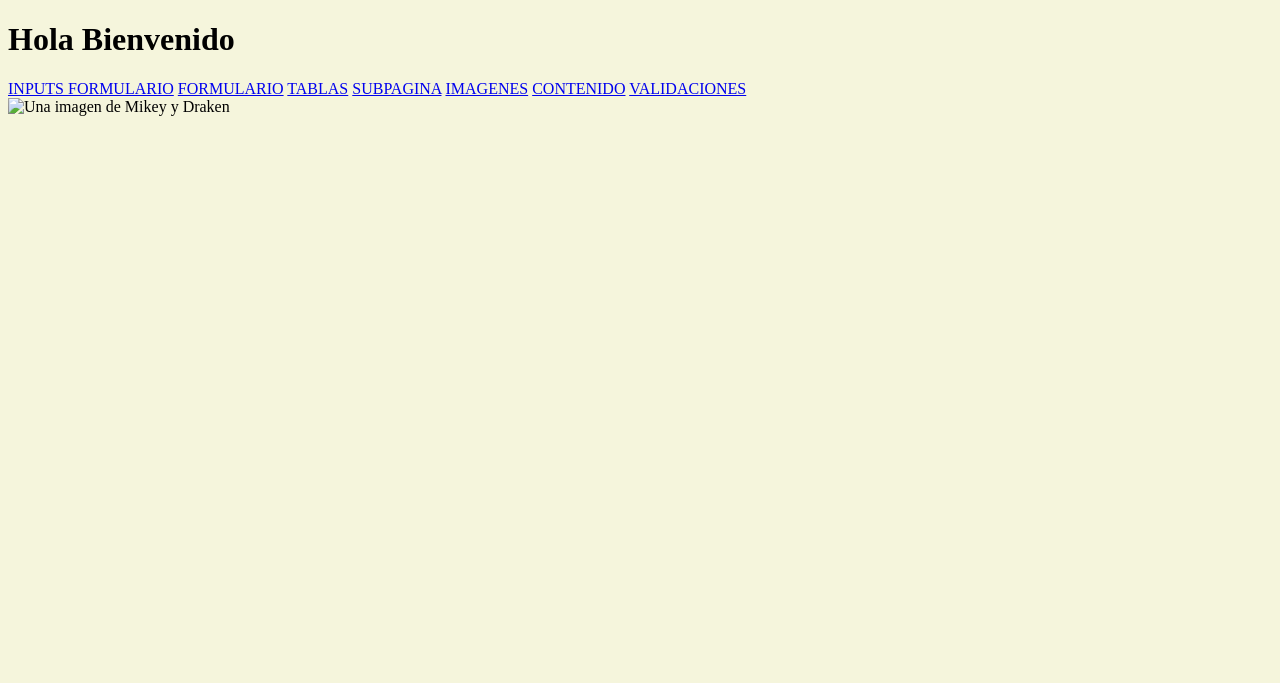
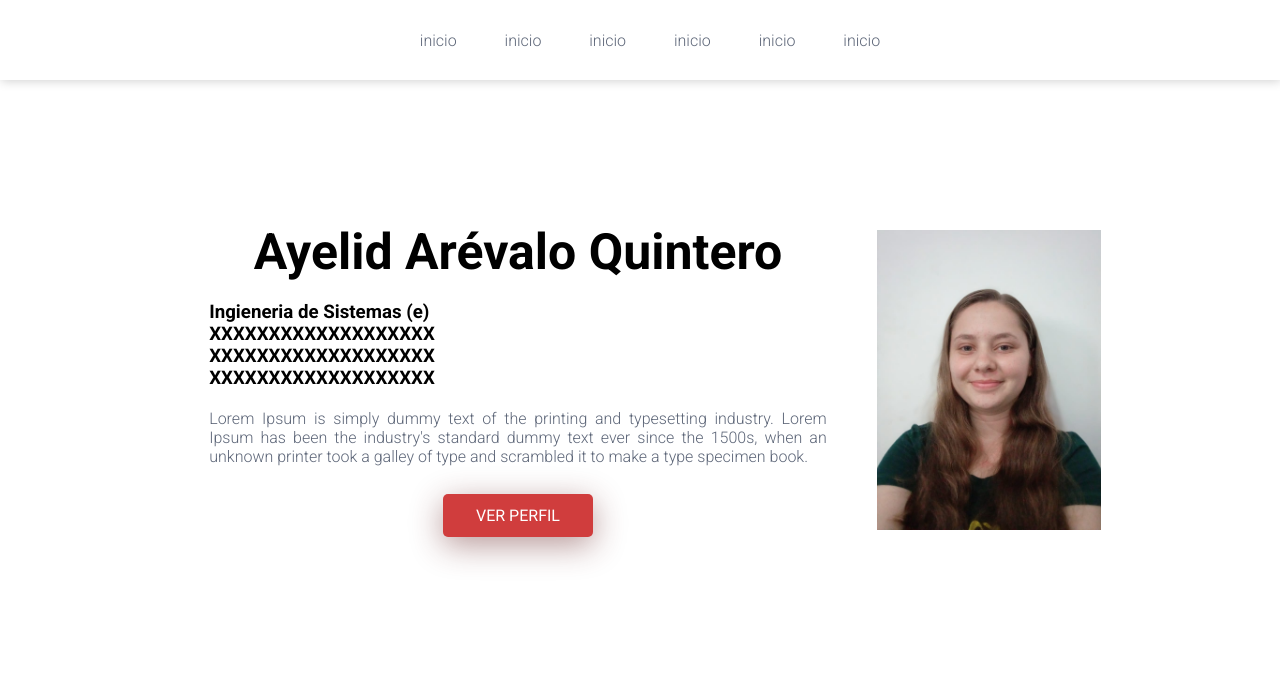
Before and after one commit to Ayelid07/CURRICULUM, a plain HTML site: page index.html in a window 1280 px wide. Drawn offline with Linux system fonts and the light colour scheme.

Commit message:
add files update

```diff
--- /dev/null
+++ b/CSS/estilo.css
@@ -0,0 +1,118 @@
+*{
+    margin: 0;
+    padding: 0;
+    box-sizing: border-box;
+}
+
+body {
+    font-family: 'Roboto', sans-serif;
+}
+
+h1 {
+    font-size: 50px;
+}
+
+.contenedor {
+    width: 90%;
+    max-width: 1400px;
+    margin: auto;
+    overflow: hidden;
+}
+
+header::before {
+    content: "";
+    display: block;
+    margin-bottom: 80px;
+}
+
+nav {
+    width: 100%;
+    height: 80px;
+    background: #fff;
+    border-bottom: 1px solid transparent;
+    box-shadow: 1px 1px 10px 0 rgba(207,207,207);
+    position: fixed;
+    top: 0;
+    z-index: 100;
+}
+
+.nav {
+    display: flex;
+    height: 80px;
+    width: 100%;
+    align-items: center;
+}
+
+.enlaces-header {
+    font-weight: 300;
+    margin: auto;
+}
+
+.nav .enlaces-header a {
+    color: #5d6678;
+    text-decoration: none;
+    margin-left: 20px;
+    padding: 12px;
+    border-radius: 10px;
+}
+
+.nav .enlaces-header a:hover {
+    color: #fff;
+    background-color: #d03d3d;
+    border-color: #d03d3d;
+    transition: all ease-in-out .6s;
+}
+
+.titulospro {
+    text-align: left;
+    margin: 20px 0;
+}
+
+.contenido-header {
+    width: 80%;
+    height: 600px;
+    display: flex;
+    justify-content: space-between;
+    align-items: center;
+    text-align: center;
+    margin: 0 auto;
+}
+
+.contenido-header > img {
+    width: 300px;
+    height: 300px;
+    margin-left: 50px;
+    animation: ease-in animacion 0.5s;
+}
+
+.textos-header {
+    margin: 0 0 0 30px;
+}
+
+.contenido-header p {
+    font-weight: 300;
+    margin-top: 14px;
+    color: #5d6678;
+    text-align: justify;
+}
+
+@keyframes animacion {
+    0% { transform: scale(0);}
+    100% { transform: scale(1);}
+}
+
+.contenido-header a {
+    margin: 28px 0 0 0;
+    width: 150px;
+    display: inline-block;
+    background-color: #d03d3d;
+    text-align: center;
+    color: #fff;
+    text-decoration: none;
+    padding: 12px 0;
+    border-radius: 5px;
+    font-weight: 400;
+    font-size: 16px;
+    text-transform: uppercase;
+    box-shadow: 0 8px 32px rgba(97, 31, 31, 0.46);
+}
--- a/index.html
+++ b/index.html
@@ -4,20 +4,45 @@
     <meta charset="UTF-8">
     <meta http-equiv="X-UA-Compatible" content="IE=edge">
     <meta name="viewport" content="width=device-width, initial-scale=1.0">
-    <title>Tokyo Revenger</title>
-    <link rel="stylesheet" href="css/style.css">
+    <meta name="descripton" content="Hoja de vida, Curriculum Vitae de Ayelid Arévalo Quintero">
+    <meta name="title" content="Hoja de Vida Ayelid Arévalo Quintero">
+    <meta name="keywords" content="Hoja de Vida, Curriculum Vitae, HV, CV, Perfil Profesional">
+    <link rel="author" href="ENLACE DE LINKEDIN">
+    <link rel="icon" href="img/Foto de Ayelid💜.jpg" type="image/jpg">
+    <title>Hoja de Vida - Ayelid Arévalo Quintero</title>
+    <link href="https://fonts.googleapis.com/css?family=Roboto:100,300,400,700&display=swap" rel="stylesheet">
+    <link rel="stylesheet" href="css/estilo.css">
 </head>
 <body>
-    <h1>Hola Bienvenido</h1>
-    <a href="html/newform.html">INPUTS FORMULARIO</a>
-    <a href="html/form.html">FORMULARIO</a>
-    <a href="html/tablas.html">TABLAS</a>
-    <a href="html/subpagina.html">SUBPAGINA</a>
-    <a href="html/multimedia.html">IMAGENES</a>
-    <a href="html/semantica.html">CONTENIDO</a>
-    <a href="html/validaciones.html">VALIDACIONES</a>
-    <br>
-    <img src="../PrimeraClase/img/tokyo revengers.png" alt="Una imagen de Mikey y Draken">
-    <script src="js/myjs.js"></script>
+    <header id="inicio">
+        <nav>
+            <section class="contenedor nav">
+                <div class="enlaces-header">
+                    <a href="#">inicio</a>
+                    <a href="#">inicio</a>
+                    <a href="#">inicio</a>
+                    <a href="#">inicio</a>
+                    <a href="#">inicio</a>
+                    <a href="#">inicio</a>
+                </div>
+            </section>
+        </nav>
+        <div class="contenedor">
+            <section class="contenido-header">
+                <section class="textos-header">
+                    <h1>Ayelid Arévalo Quintero</h1>
+                    <div class="titulospro">
+                        <h3>Ingieneria de Sistemas (e)</h3>
+                        <h3>XXXXXXXXXXXXXXXXXXX</h3>
+                        <h3>XXXXXXXXXXXXXXXXXXX</h3>
+                        <h3>XXXXXXXXXXXXXXXXXXX</h3>
+                    </div>
+                    <p>Lorem Ipsum is simply dummy text of the printing and typesetting industry. Lorem Ipsum has been the industry's standard dummy text ever since the 1500s, when an unknown printer took a galley of type and scrambled it to make a type specimen book.</p>
+                    <a href="#" target="_blank">Ver Perfil</a>
+                </section>
+                <img src="img/Foto de Ayelid💜.jpg" alt="Foto Perfil">
+            </section>
+        </div>
+    </header>
 </body>
 </html>
```
Also changed, not shown: html/newform.html (+1 -1 lines), img/Foto de Ayelid💜.jpg (added).
